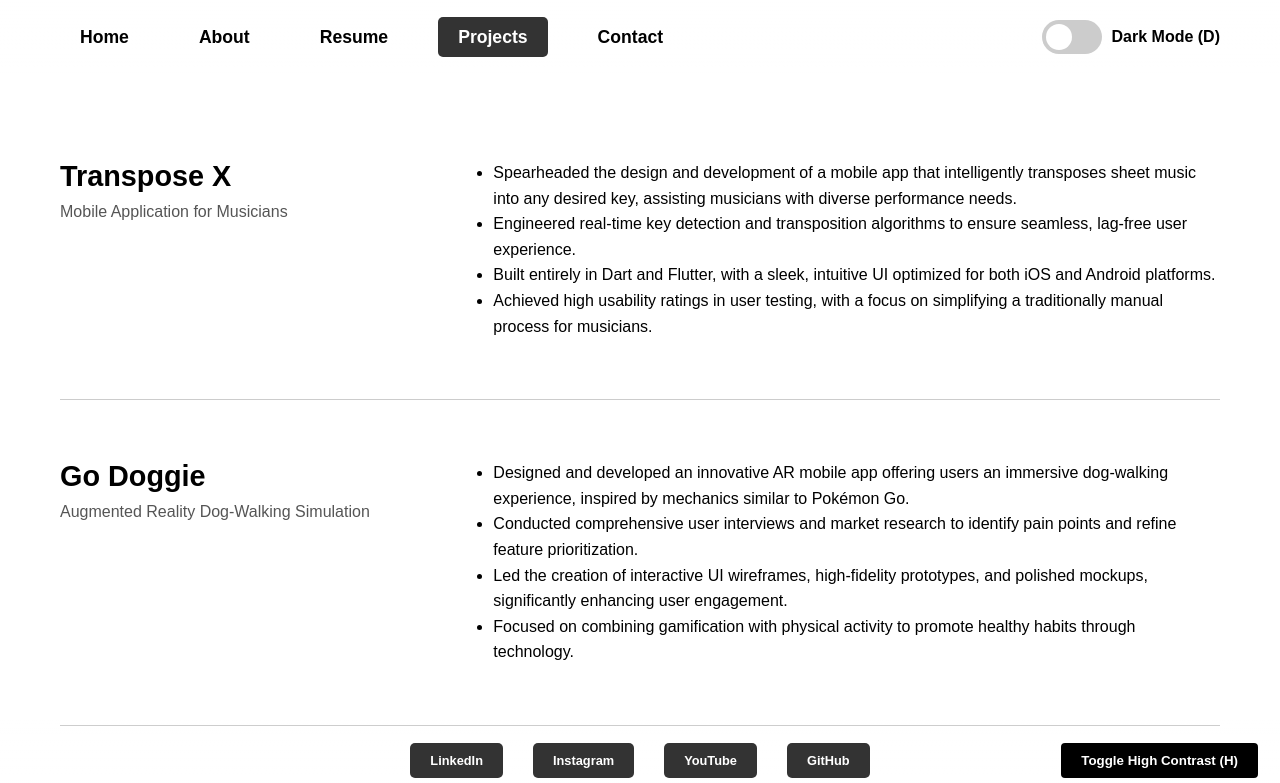
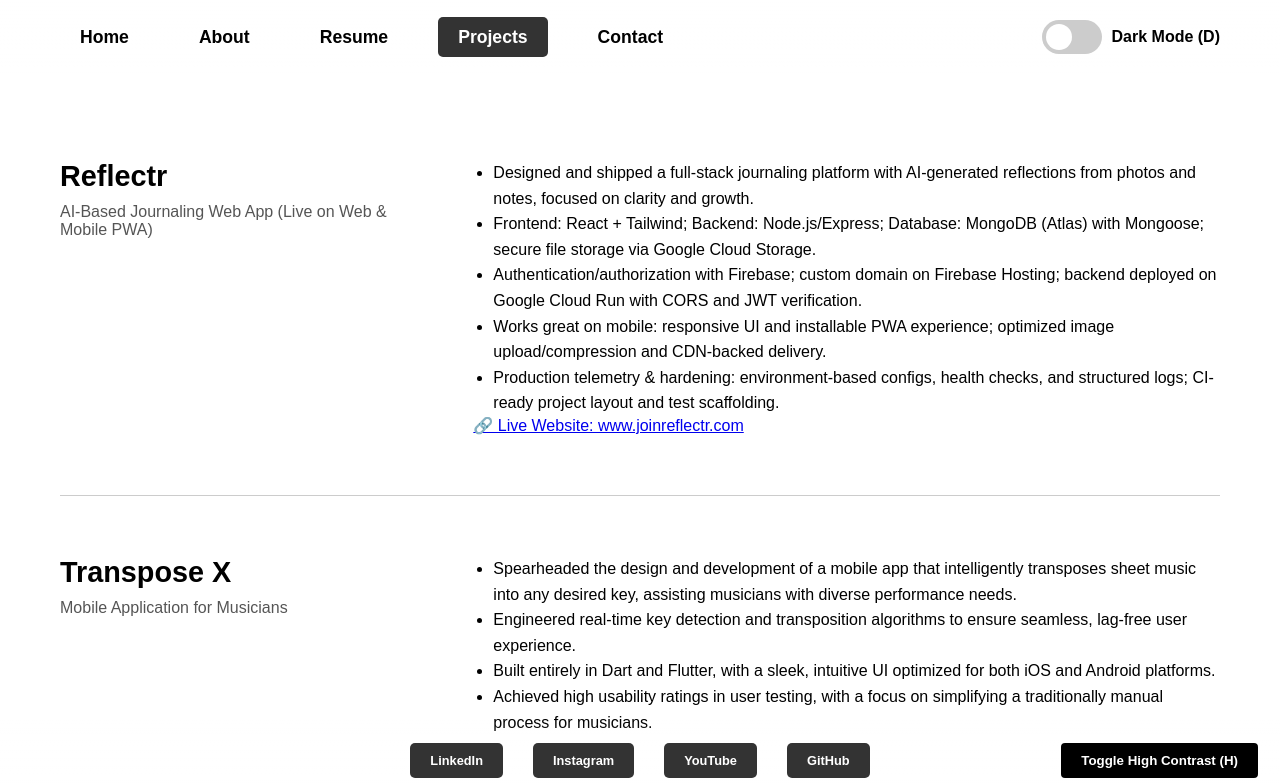
Before and after one commit to cchristinezhou/resume, a plain HTML site: page projects.html in a window 1280 px wide. Shown: the top 783 px of the page. Drawn offline with Linux system fonts and the light colour scheme; a web font is replaced by a local one.

Commit message:
add projects

```diff
--- a/projects.html
+++ b/projects.html
@@ -9,7 +9,8 @@
   <link rel="stylesheet" href="styles.css">
   <link rel="preconnect" href="https://fonts.googleapis.com">
   <link rel="preconnect" href="https://fonts.gstatic.com" crossorigin>
-  <link href="https://fonts.googleapis.com/css2?family=Homemade+Apple&family=Metal&family=Prata&display=swap" rel="stylesheet">
+  <link href="https://fonts.googleapis.com/css2?family=Homemade+Apple&family=Metal&family=Prata&display=swap"
+    rel="stylesheet">
 </head>
 
 <body>
@@ -38,6 +39,35 @@
 
       <div class="project-item">
         <div class="project-title">
+          <h2>Reflectr</h2>
+          <p>AI-Based Journaling Web App (Live on Web & Mobile PWA)</p>
+        </div>
+        <div class="project-description">
+          <ul>
+            <li>Designed and shipped a full-stack journaling platform with AI-generated reflections from photos and
+              notes, focused on clarity and growth.</li>
+            <li>Frontend: React + Tailwind; Backend: Node.js/Express; Database: MongoDB (Atlas) with Mongoose; secure
+              file storage via Google Cloud Storage.</li>
+            <li>Authentication/authorization with Firebase; custom domain on Firebase Hosting; backend deployed on
+              Google Cloud Run with CORS and JWT verification.</li>
+            <li>Works great on mobile: responsive UI and installable PWA experience; optimized image upload/compression
+              and CDN-backed delivery.</li>
+            <li>Production telemetry & hardening: environment-based configs, health checks, and structured logs;
+              CI-ready project layout and test scaffolding.</li>
+          </ul>
+          <p>
+            <a href="https://www.joinreflectr.com/" target="_blank" rel="noopener noreferrer"
+              aria-label="Open Reflectr live website">
+              🔗 Live Website: www.joinreflectr.com
+            </a>
+          </p>
+        </div>
+      </div>
+
+      <hr>
+
+      <div class="project-item">
+        <div class="project-title">
           <h2>Transpose X</h2>
           <p>Mobile Application for Musicians</p>
         </div>
@@ -56,25 +86,6 @@
       </div>
 
       <hr>
-
-      <div class="project-item">
-        <div class="project-title">
-          <h2>Go Doggie</h2>
-          <p>Augmented Reality Dog-Walking Simulation</p>
-        </div>
-        <div class="project-description">
-          <ul>
-            <li>Designed and developed an innovative AR mobile app offering users an immersive dog-walking experience,
-              inspired by mechanics similar to Pokémon Go.</li>
-            <li>Conducted comprehensive user interviews and market research to identify pain points and refine feature
-              prioritization.</li>
-            <li>Led the creation of interactive UI wireframes, high-fidelity prototypes, and polished mockups,
-              significantly enhancing user engagement.</li>
-            <li>Focused on combining gamification with physical activity to promote healthy habits through technology.
-            </li>
-          </ul>
-        </div>
-      </div>
 
       <hr>
 
```
Also changed, not shown: resume.html (+3 -2 lines).
